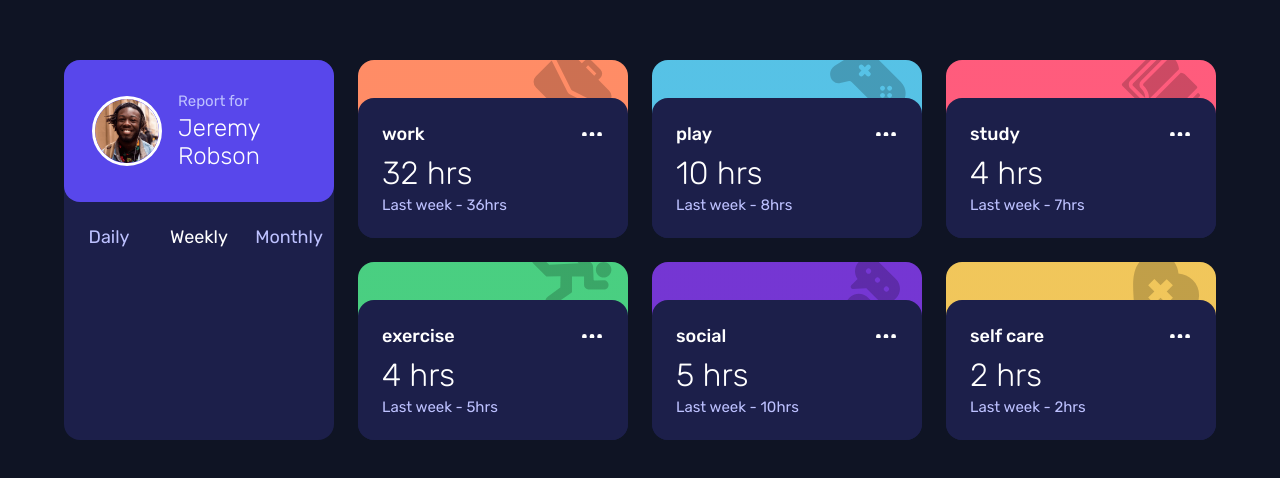
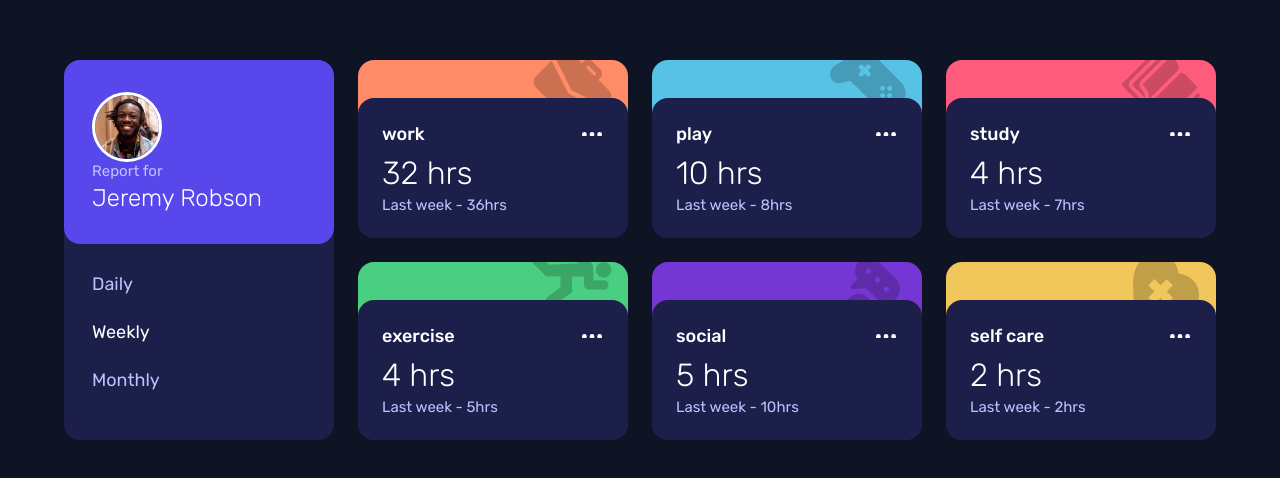
Before and after one commit to john-mirage/time-tracking-dashboard, a website built with Vite: page index.html in a window 1280 px wide. Shown: the part 150-628 px from the top of the page. Built offline with nearby package versions, Linux system fonts and the light colour scheme.

Commit message:
feat: work on menu responsive rules

```diff
--- a/src/styles/menu.css
+++ b/src/styles/menu.css
@@ -6,6 +6,10 @@
 }
 
 .menu__user {
+    display: flex;
+    flex-direction: column;
+    justify-content: flex-start;
+    align-items: flex-start;
     width: 100%;
     height: auto;
     border-radius: 1.6rem;
@@ -86,9 +90,7 @@
 
 @media screen and (min-width: 375px) {
     .menu__user {
-        display: flex;
         flex-direction: row;
-        justify-content: flex-start;
         align-items: center;
     }
 
@@ -123,6 +125,28 @@
         grid-column: span 1 / span 1;
         grid-row: span 3 / span 3;
     }
+
+    .menu__user {
+        flex-direction: column;
+        align-items: flex-start;
+    }
+
+    .menu__period {
+        flex-direction: column;
+        margin-top: 1.6rem;
+        margin-bottom: 1.6rem;
+    }
+
+    .menu__button {
+        flex: 0 0 4.8rem;
+        height: 4.8rem;
+    }
+
+    .menu__label {
+        margin-top: auto;
+        margin-bottom: auto;
+        margin-left: 2.8rem;
+    }
 }
 
 @media screen and (min-width: 1158px) {
```
